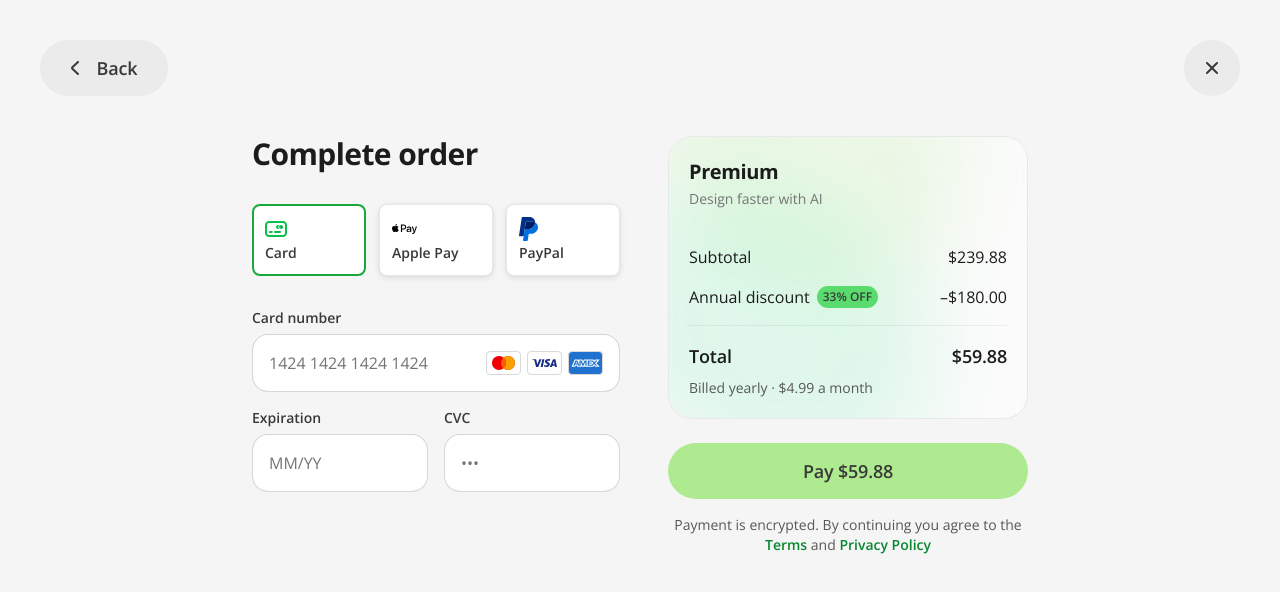
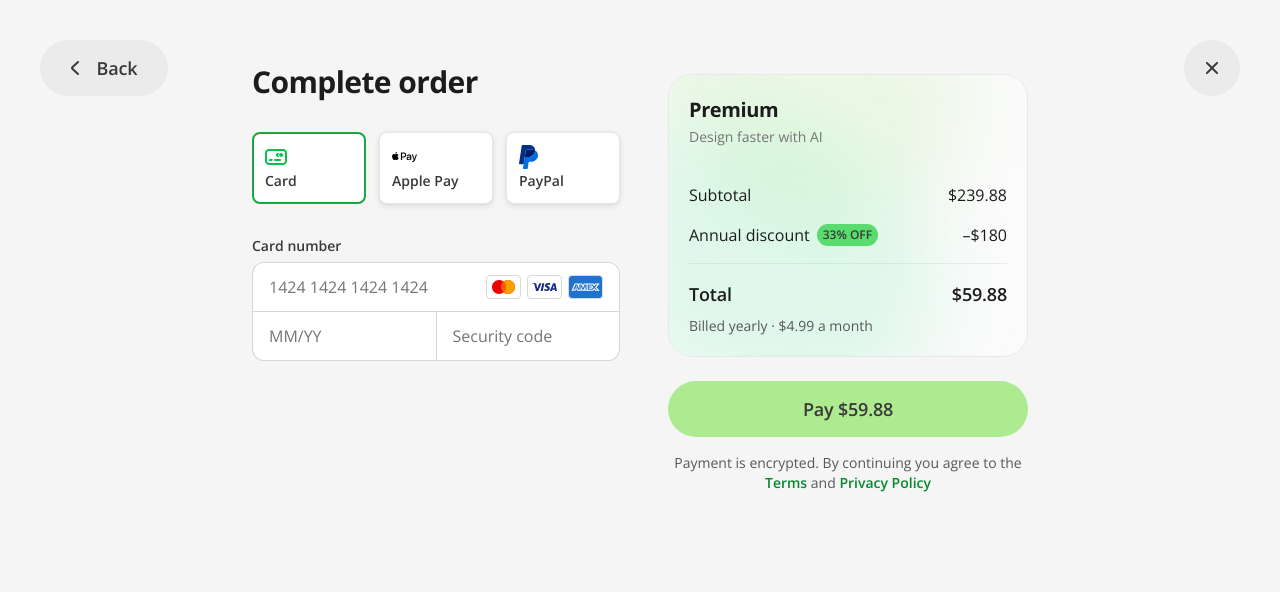
Before and after one commit to olgaworoshilowa-ux/check-out, a React (Vite) app: page / in a window 1280 px wide. Both pictures are taken after a click on the button 1212 px from the left and 44 px from the top of the page. Shown: the top 592 px of the page. Built offline with nearby package versions, Linux system fonts and the light colour scheme.

Commit message:
Checkout / upgrade plan prototype

```diff
--- a/src/Checkout.css
+++ b/src/Checkout.css
@@ -4,15 +4,35 @@
   position: relative;
 }
 
+.visually-hidden {
+  position: absolute;
+  width: 1px;
+  height: 1px;
+  padding: 0;
+  margin: -1px;
+  overflow: hidden;
+  clip: rect(0, 0, 0, 0);
+  white-space: nowrap;
+  border: 0;
+}
+
 .checkout__top {
-  position: sticky;
+  position: fixed;
   top: 0;
+  left: 0;
+  right: 0;
   z-index: 20;
   display: flex;
   align-items: center;
   justify-content: space-between;
   padding: 40px;
   background: transparent;
+  pointer-events: none;
+}
+
+.checkout__top .btn-back,
+.checkout__top .btn-icon {
+  pointer-events: auto;
 }
 
 .btn-back,
@@ -72,8 +92,9 @@
   gap: 48px;
   justify-content: center;
   align-items: flex-start;
-  padding: 0 40px 80px;
-  max-width: 1120px;
+  /* Figma: title at y=64; 368 + 48 + 360 = 776 content */
+  padding: 64px 40px 80px;
+  max-width: 856px;
   margin: 0 auto;
 }
 
@@ -191,9 +212,58 @@
   align-items: center;
   background: #fff;
   border: 1px solid var(--neutral-border-beta);
-  border-radius: var(--radius-large);
-  padding: 16px;
-  min-height: 56px;
+  border-radius: 12px;
+  padding: 12px 16px;
+  min-height: 48px;
+}
+
+/* Stripe-style card block from Figma */
+.card-group {
+  margin-bottom: 16px;
+}
+
+.card-group .field {
+  margin-bottom: 0;
+}
+
+.card-group .field__control {
+  border-radius: 12px 12px 0 0;
+  border-bottom: none;
+}
+
+.card-group__row {
+  display: flex;
+}
+
+.card-group__cell {
+  position: relative;
+  flex: 1;
+  min-width: 0;
+  display: flex;
+  align-items: center;
+  background: #fff;
+  border: 1px solid var(--neutral-border-beta);
+  padding: 12px 16px;
+  min-height: 48px;
+}
+
+.card-group__cell:first-child {
+  border-radius: 0 0 0 12px;
+  border-right: none;
+}
+
+.card-group__cell:last-child {
+  border-radius: 0 0 12px 0;
+}
+
+.card-group__cell:focus-within {
+  border-color: var(--primary-fill-beta);
+  z-index: 1;
+}
+
+.card-group .field__control:focus-within {
+  border-color: var(--primary-fill-beta);
+  z-index: 1;
 }
 
 .field__control:focus-within {
@@ -291,6 +361,10 @@
   min-width: 0;
 }
 
+.field-row--split {
+  gap: 0;
+}
+
 .checkbox-row {
   display: flex;
   align-items: center;
@@ -371,10 +445,11 @@
   width: 360px;
   flex-shrink: 0;
   position: sticky;
-  /* Sit below sticky header: 40 + 56 + 40 */
-  top: 136px;
+  /* Below fixed Back/Close (40 + 56), slight offset like Figma y=74 */
+  top: 112px;
+  margin-top: 10px;
   align-self: flex-start;
-  max-height: calc(100vh - 152px);
+  max-height: calc(100vh - 128px);
   overflow-y: auto;
   overscroll-behavior: contain;
   scrollbar-width: thin;
@@ -701,7 +776,8 @@
   .checkout__body {
     flex-direction: column;
     align-items: center;
-    padding: 0 20px 60px;
+    padding: 96px 20px 60px;
+    max-width: 408px;
   }
 
   .checkout__sidebar {
@@ -710,6 +786,7 @@
     max-width: 368px;
     max-height: none;
     overflow: visible;
+    margin-top: 24px;
   }
 
   .checkout__form {
--- a/src/Checkout.tsx
+++ b/src/Checkout.tsx
@@ -9,6 +9,12 @@ const VAT_RATE = 0.18
 
 function formatMoney(value: number) {
   return `$${value.toFixed(2)}`
+}
+
+/** Figma shows whole dollars without cents when .00 (e.g. –$180) */
+function formatMoneyCompact(value: number) {
+  if (Number.isInteger(value)) return `$${value}`
+  return formatMoney(value)
 }
 
 function digitsOnly(value: string) {
@@ -182,7 +188,7 @@ export default function Checkout({
           </div>
 
           {paymentMethod === 'card' ? (
-            <>
+            <div className="card-group">
               <Field label="Card number">
                 <input
                   className="field__input"
@@ -207,8 +213,9 @@ export default function Checkout({
                 </div>
               </Field>
 
-              <div className="field-row">
-                <Field label="Expiration">
+              <div className="card-group__row">
+                <label className="card-group__cell">
+                  <span className="visually-hidden">Expiration</span>
                   <input
                     className="field__input"
                     inputMode="numeric"
@@ -217,20 +224,21 @@ export default function Checkout({
                     value={expiration}
                     onChange={(e) => setExpiration(formatExpiry(e.target.value))}
                   />
-                </Field>
-                <Field label="CVC">
+                </label>
+                <label className="card-group__cell">
+                  <span className="visually-hidden">Security code</span>
                   <input
                     className="field__input"
                     inputMode="numeric"
                     autoComplete="cc-csc"
-                    placeholder="•••"
+                    placeholder="Security code"
                     maxLength={4}
                     value={cvc}
                     onChange={(e) => setCvc(digitsOnly(e.target.value).slice(0, 4))}
                   />
-                </Field>
+                </label>
               </div>
-            </>
+            </div>
           ) : paymentMethod === 'paypal' ? (
             <div className="redirect-card reveal">
               <p className="redirect-card__title">PayPal selected.</p>
@@ -449,7 +457,7 @@ export default function Checkout({
                         <span className={`badge${isPro ? ' badge--dark' : ''}`}>33% OFF</span>
                       ) : null}
                     </span>
-                    <span>–{formatMoney(summary.discount)}</span>
+                    <span>–{formatMoneyCompact(summary.discount)}</span>
                   </div>
                 ) : null}
 
```
